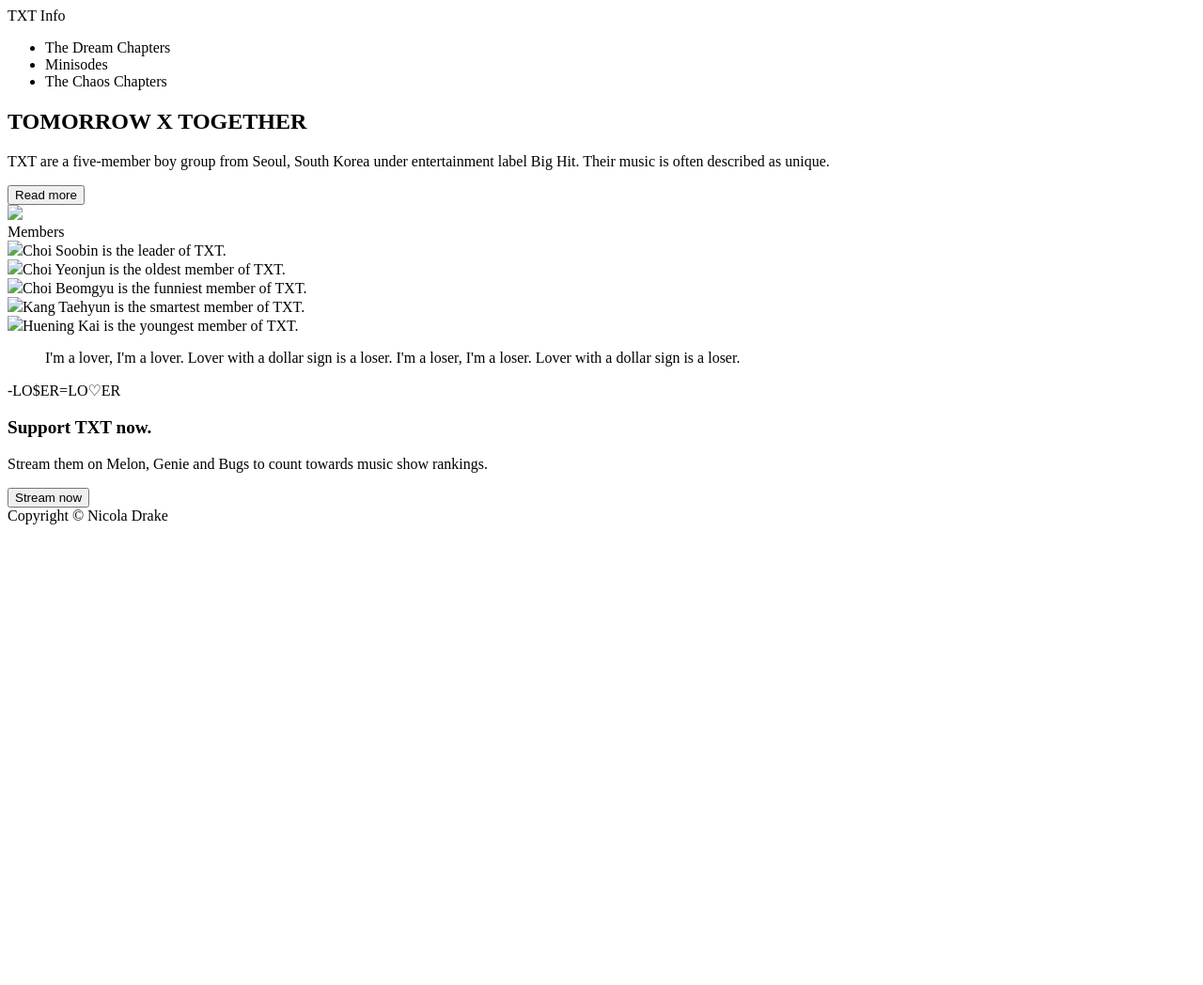
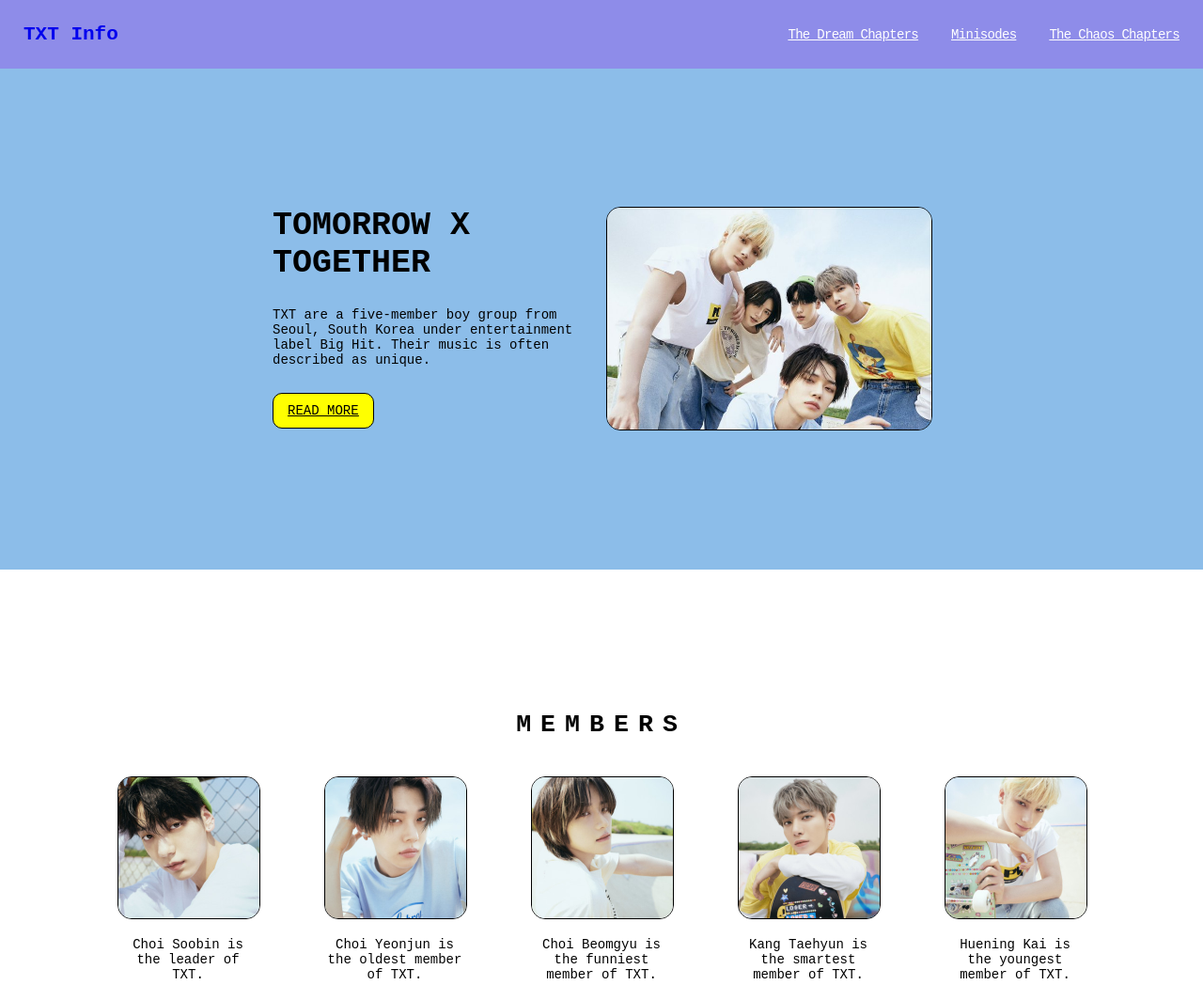
Before and after one commit to nicoladrake/txt-landing-page-project, a plain HTML site: page index.html in a window 1280 px wide. Shown: the top 1048 px of the page at 94% size. Before the commit the page ends 800 px from the top, so only its background shows below. Drawn offline with Linux system fonts and the light colour scheme.

Commit message:
Add layout and styling
Still need to fix the following problems:

-Make Section 1 wrap.
-Make Section 4 look like the Odin Project example, and make it wrap.

```diff
--- a/index.html
+++ b/index.html
@@ -5,28 +5,30 @@
   <meta http-equiv="X-UA-Compatible" content="IE=edge">
   <meta name="viewport" content="width=device-width, initial-scale=1.0">
   <title>TOMORROW X TOGETHER</title>
+  <link rel="stylesheet" href="style.css">
 </head>
 <body>
   <div class="header">
-    <div class="title">TXT Info</div>
+    <a href="#" class="title" style="text-decoration: none;">TXT Info</a>
     <ul>
-      <li>The Dream Chapters</li>
-      <li>Minisodes</li>
-      <li>The Chaos Chapters</li>
+      <li><a href=#>The Dream Chapters</a></li>
+      <li><a href=#>Minisodes</a></li>
+      <li><a href=#>The Chaos Chapters</a></li>
     </ul>
   </div>
-
+<div class="container1">
   <div class="section-1">
     <div class="left">
       <h2>TOMORROW X TOGETHER</h2>
       <p>TXT are a five-member boy group from Seoul, South Korea under entertainment label Big Hit. Their music is often described as unique.</p>
-      <button>Read more</button>
+      <button><a href="#">Read more</a></button>
     </div>
-    <div class="right"><img src="images/top.jpg"></div>
+    <div class="right"><img src="images/txt.jpg"></div>
   </div>
-
+</div>
+<div class="container2">
   <div class="section-2">
-    Members
+    <h3>Members</h3>
     <div class="members">
       <div class="member"><img src="images/soobin.jpg">Choi Soobin is the leader of TXT.</div>
       <div class="member"><img src="images/yeonjun.jpg">Choi Yeonjun is the oldest member of TXT.</div>
@@ -35,14 +37,17 @@
       <div class="member"><img src="images/kai.jpg">Huening Kai is the youngest member of TXT.</div>
     </div>
   </div>
+  </div>
 
+<div class="container3">
   <div class="section-3">
     <blockquote>
-      <p>I'm a lover, I'm a lover. Lover with a dollar sign is a loser. I'm a loser, I'm a loser. Lover with a dollar sign is a loser.</p>
+      <p>누구나 속도는 다르니까. 원하는 목표가 있다면 누군가의 속도를 따라가려고 하는 것보단 본인의 속도에 맞춰 꾸준히 하는게 더 좋다고 생각해요. 그리고 뒤쳐지는 것 같다고 포기하지 말기.</p>
     </blockquote>
-    <p class="credit">-LO$ER=LO♡ER</p>
+    <p class="credit">— TXT member Beomgyu</p>
   </div>
-
+</div>
+<div class="container4">
   <div class="section-4">
     <div class="cta">
       <div class="left">
@@ -50,10 +55,11 @@
         <p>Stream them on Melon, Genie and Bugs to count towards music show rankings.</p>
       </div>
       <div class="right">
-        <button>Stream now</button>
+        <button><a href="#">Stream now</a></button>
       </div>
     </div>
   </div>
+</div>
 
   <div class="footer">Copyright © Nicola Drake</div>
 </body>
--- a/style.css
+++ b/style.css
@@ -0,0 +1,221 @@
+/*
+* {
+  border:1px solid red;
+}
+*/
+
+body, button {
+  font-family: 'Courier New', Courier, monospace;
+  font-size:14px;
+  padding:0;
+  margin:0;
+}
+
+button {
+  border:pink;
+  background-color: yellow;
+  color:black;
+  border-radius: 10px;
+  border:solid 1px black;
+  padding: 10px 15px;
+  text-transform:uppercase;
+  text-decoration: underline;
+  margin:0;
+}
+
+.section-1,.section-2,.section-3,.section-4 {
+  padding:150px 0px;
+}
+
+.header,.footer {
+  padding:25px;
+}
+
+.header {
+  display:flex;
+  justify-content: space-between;
+  align-items: center;
+  color:white;
+  background-color: #8e8ce9;
+  position:fixed;
+  top:0;
+  width:100%;
+  box-sizing: border-box;
+}
+
+.container1 {
+  padding-top:70px;
+  background-color: #8cbde9;
+}
+
+.container2 {
+  padding:0 60px;
+}
+
+.container3 {
+  background-color: #fff676;
+}
+
+.container4 {
+  background-color: #8cbde9;
+}
+
+ul {
+  margin:0;
+  padding:0;
+  display:inline-flex;
+  gap:35px;
+  letter-spacing: -0.7px;
+  text-align: center;
+}
+
+li {
+  list-style: none;
+}
+
+li a {
+  color:white;
+}
+
+li a:hover {
+  color:black;
+}
+
+.title:hover {
+  color:black;
+}
+
+button a{
+  color:black;
+}
+
+button a:hover{
+  color:#8e8ce9;
+}
+
+.title {
+  font-size:150%;
+  font-weight:900;
+}
+
+h2 {
+  font-weight:900;
+  font-size:250%;
+  margin:0;
+}
+
+h3 {
+  font-weight:900;
+  font-size:190%;
+  margin:0;
+  text-align:center;
+  text-transform: uppercase;
+  letter-spacing: 10px;
+}
+
+[class^="section-"]:not(.section-2,.section-3) {
+  display: flex;
+  justify-content: center;
+  margin:auto;
+  width:700px;
+  gap:10px;
+  flex-wrap:wrap;
+}
+
+.section-1 > div {
+  flex:1;
+}
+
+.section-1 .left {
+  display: flex;
+  flex-direction: column;
+  justify-content: space-between;
+}
+
+.section-1 p {
+  margin:0;
+}
+
+.section-2 {
+  margin:auto;
+  text-align: center;
+  max-width:1200px;
+}
+
+.section-3 {
+  margin:auto;
+  max-width: 700px;
+}
+
+.cta {
+  display: flex;
+  justify-content: center;
+  align-items: center;
+  flex-wrap: wrap;
+  gap:20px;
+}
+
+.cta .left {
+  flex:1;
+}
+
+.cta .left p {
+  margin:0;
+}
+
+.cta .right {
+  justify-self: flex-end;
+  width:auto;
+  flex-shrink:0;
+}
+
+.members {
+  display: flex;
+  flex-wrap: wrap;
+  justify-content: center;
+  align-items: center;
+  gap:70px;
+  margin-top:40px;
+
+}
+
+.member {
+  flex:initial;
+  width:150px;
+}
+
+blockquote {
+  font-style: italic;
+  background-color: white;
+  border:1px solid black;
+  border-radius: 15px;
+  padding:0 15px;
+  font-size: 120%;
+}
+
+.credit {
+  text-align: right;
+  font-weight: bold;
+  font-size:110%;
+}
+
+img {
+  object-fit: cover;
+  border-radius: 15px;
+  border:1px solid black;
+}
+
+.section-1 img {
+  width: 100%;
+  height:100%;
+}
+
+.section-2 img {
+  width:150px;
+  height:150px;
+  margin-bottom:15px;
+}
+
+.section-1 button {
+  align-self: flex-start;
+}
```
Also changed, not shown: images/beomgyu.jpg (added), images/kai.jpg (added), images/soobin.jpg (added), images/taehyun.jpg (added), images/txt.jpg (added), images/yeonjun.jpg (added).
